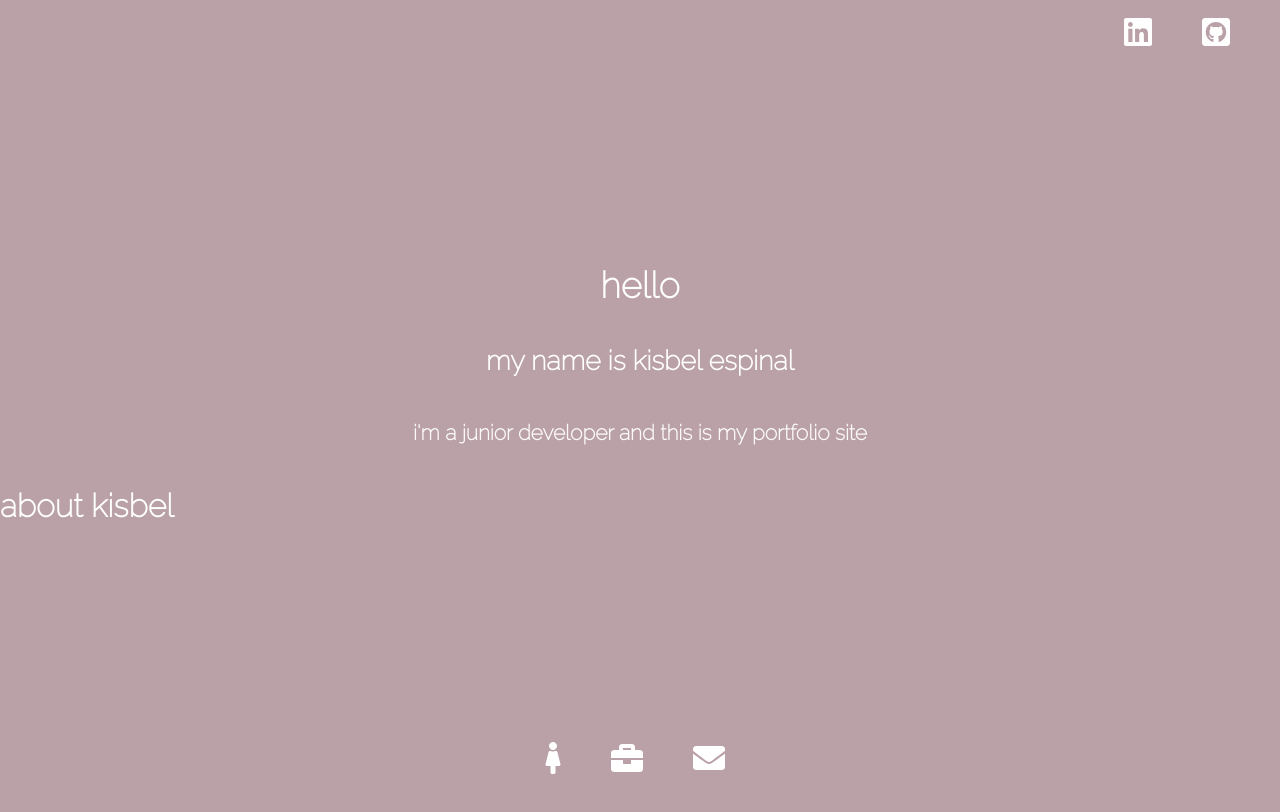
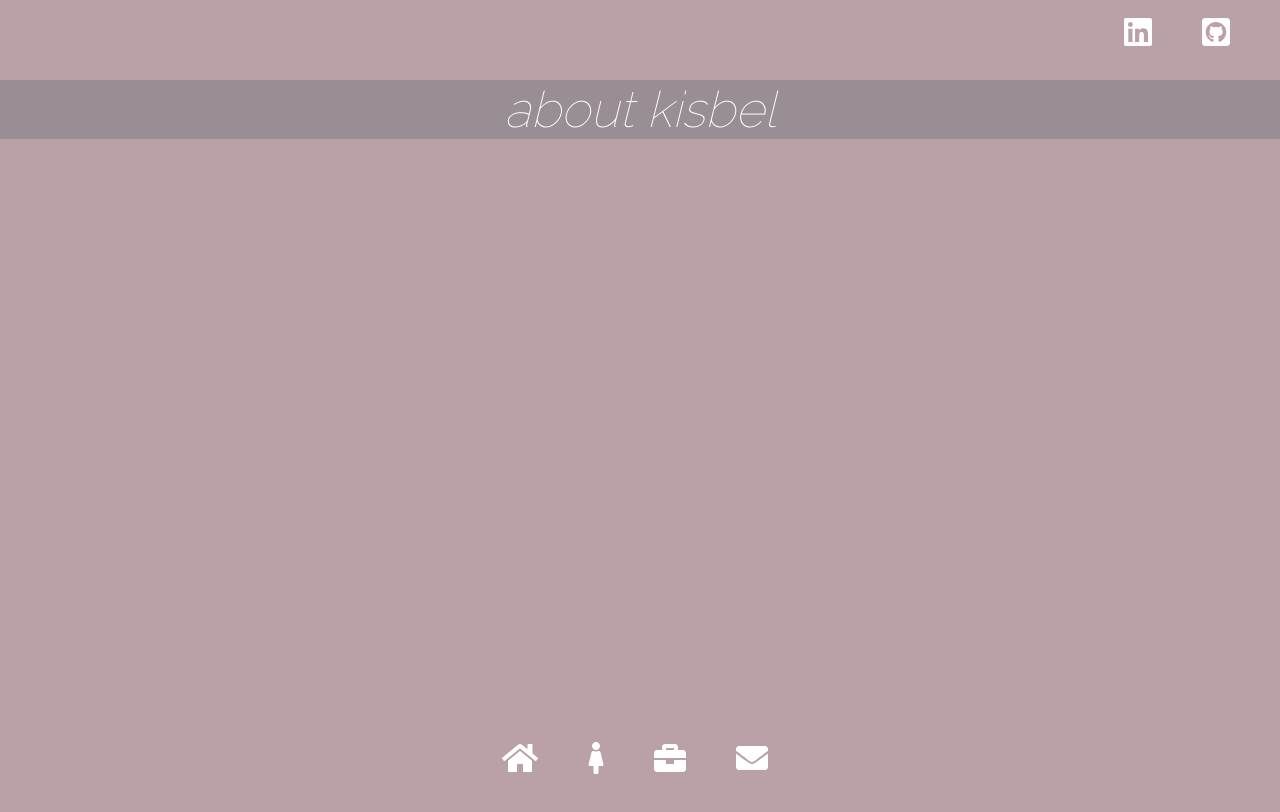
Before and after one commit to kisbel/portfolio, a React (Create React App) app: page /about in a window 1280 px wide. Shown: the top 812 px of the page. Built offline with nearby package versions, Linux system fonts and the light colour scheme.

Commit message:
completed routing completely, footer styling complete, header 1 complete on pages, OK to go ahead with content

```diff
--- a/src/About/About.css
+++ b/src/About/About.css
@@ -1,6 +1,11 @@
 @import url('https://fonts.googleapis.com/css2?family=Raleway:wght@100&display=swap');
 
-h1 {
+#ph1 {
+    display: flex;
+    justify-content: center;
+    background-color: #9a8e96;
+    font-style: italic;
+    font-family: 'Raleway', sans-serif;
     color: white;
-    font-family: 'Raleway', sans-serif;
+    font-size: 50px;
 }
--- a/src/About/About.jsx
+++ b/src/About/About.jsx
@@ -1,13 +1,14 @@
 import React from 'react';
-// import Home from '../Home/Home';
-// import Nav from '../Nav/Nav';
-// import Footer from '../Footer/Footer';
+import Nav from '../Nav/Nav';
+import Footer from '../Footer/Footer';
 import './About.css';
 
 function About () {
     return (
         <>
-            <h1>about kisbel</h1>
+        <Nav />
+            <div id="ph1">about kisbel</div>
+        <Footer />
         </>
     )
 }
--- a/src/App.js
+++ b/src/App.js
@@ -12,10 +12,12 @@ function App() {
   return (
     <>
       <Router>
-        <Route path="/" component={Home} />
-        <Route path="/about" component={About} />
-        <Route path="/contact" component={ContactPage} />
-        <Route path="/portfolio" component={Portfolio} />
+        <Switch>
+          <Route exact path="/" component={Home} />
+          <Route path="/about" component={About} />
+          <Route path="/contact" component={ContactPage} />
+          <Route path="/portfolio" component={Portfolio} />
+        </Switch>
       </Router>
     </>
   );
--- a/src/Contact/Contact.css
+++ b/src/Contact/Contact.css
@@ -0,0 +1,12 @@
+@import url('https://fonts.googleapis.com/css2?family=Raleway:wght@100&display=swap');
+
+#ph1 {
+    display: flex;
+    justify-content: center;
+    margin-top: 10vh;
+    background-color: #9a8e96;
+    font-style: italic;
+    font-family: 'Raleway', sans-serif;
+    color: white;
+    font-size: 50px;
+}
--- a/src/Contact/ContactPage.jsx
+++ b/src/Contact/ContactPage.jsx
@@ -1,9 +1,15 @@
 import React from 'react';
 import './Contact.css';
+import Nav from '../Nav/Nav';
+import Footer from '../Footer/Footer';
 
 function ContactPage () {
     return (
-        <h1>contact</h1>
+        <>
+            <Nav />
+            <div id="ph1">contact</div>
+            <Footer />
+        </>
     )
 }
 
--- a/src/Footer/Footer.jsx
+++ b/src/Footer/Footer.jsx
@@ -1,6 +1,6 @@
 import React from 'react';
 import './Footer.css';
-import { faFemale, faBriefcase, faEnvelope } from '@fortawesome/free-solid-svg-icons';
+import { faFemale, faBriefcase, faEnvelope, faHome } from '@fortawesome/free-solid-svg-icons';
 import { FontAwesomeIcon } from '@fortawesome/react-fontawesome';
 import { Link } from 'react-router-dom';
 
@@ -8,6 +8,13 @@ function Footer () {
     return (
             <div class="footerNav">
                 <ul>
+
+                    <Link to="/">
+                        <li>
+                            <FontAwesomeIcon icon={faHome} size="2x" color="white" />
+                        </li>
+                    </Link>
+
                     <Link to="/about">
                         <li>
                             <FontAwesomeIcon icon={faFemale} size="2x" color="white" />
--- a/src/Home/Home.css
+++ b/src/Home/Home.css
@@ -2,7 +2,6 @@
 
 body {
     background-color: #BAA1A7;
-    min-height: 100vh;
     overflow: hidden;
 }
 
--- a/src/Nav/Nav.css
+++ b/src/Nav/Nav.css
@@ -8,7 +8,7 @@ nav {
 
 li {
     list-style-type: none;
-    margin-right: 20px;
+    margin-right: 10px;
     align-items: flex-end;
     justify-content: right;
 }
--- a/src/Portfolio/Portfolio.css
+++ b/src/Portfolio/Portfolio.css
@@ -0,0 +1,12 @@
+@import url('https://fonts.googleapis.com/css2?family=Raleway:wght@100&display=swap');
+
+#ph1 {
+    display: flex;
+    justify-content: center;
+    margin-top: 10vh;
+    background-color: #9a8e96;
+    font-style: italic;
+    font-family: 'Raleway', sans-serif;
+    color: white;
+    font-size: 50px;
+}
--- a/src/Portfolio/Portfolio.jsx
+++ b/src/Portfolio/Portfolio.jsx
@@ -1,9 +1,15 @@
 import React from 'react';
 import './Portfolio.css';
+import Nav from '../Nav/Nav';
+import Footer from '../Footer/Footer';
 
 function Portfolio () {
     return (
-        <h1>portfolio</h1>
+        <>
+        <Nav />
+        <div id="ph1">my work</div>
+        <Footer />
+        </>
     )
 }
 
```
